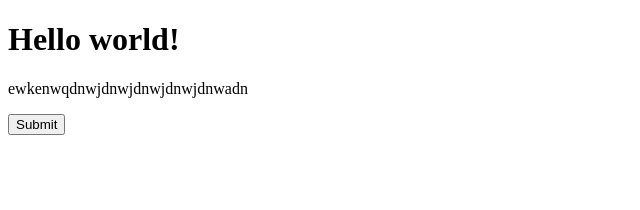
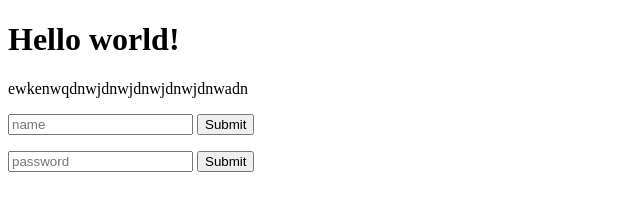
Before and after one commit to BogdanBetsa/projectnova, a plain HTML site: page index.html in a window 1280 px wide. Shown: the whole page, without its empty margins (0-640 px from the left). Drawn offline with Linux system fonts and the light colour scheme.

Commit message:
create auth

```diff
--- a/index.html
+++ b/index.html
@@ -8,6 +8,9 @@
    <h1>Hello world!</h1>
     <p>ewkenwqdnwjdnwjdnwjdnwjdnwadn</p>
     <form>
+        <input type="text" placeholder="name">
+        <input type="submit"><p></p>
+        <input type="password" placeholder="password">
         <input type="submit">
     </form>
 </body>
```
